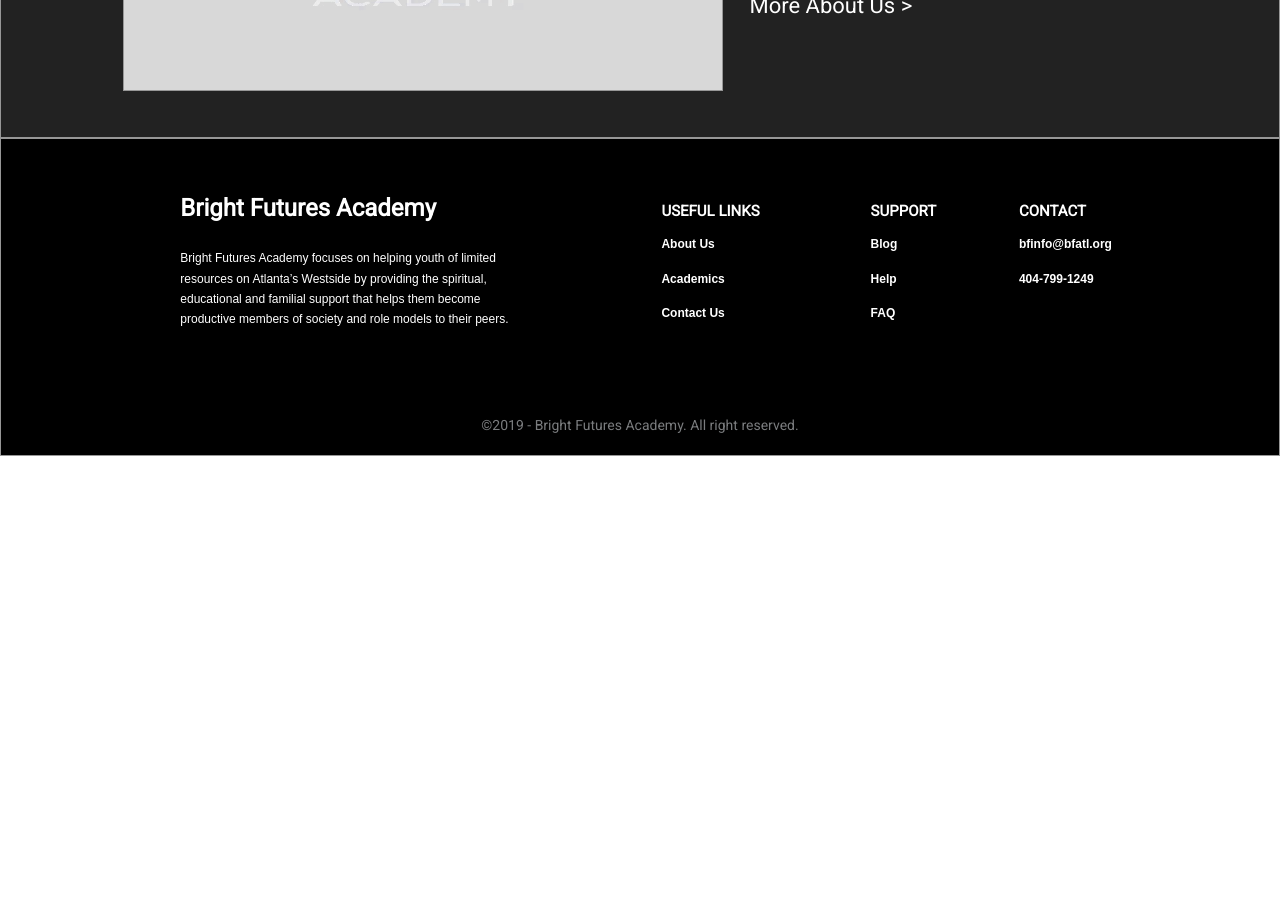
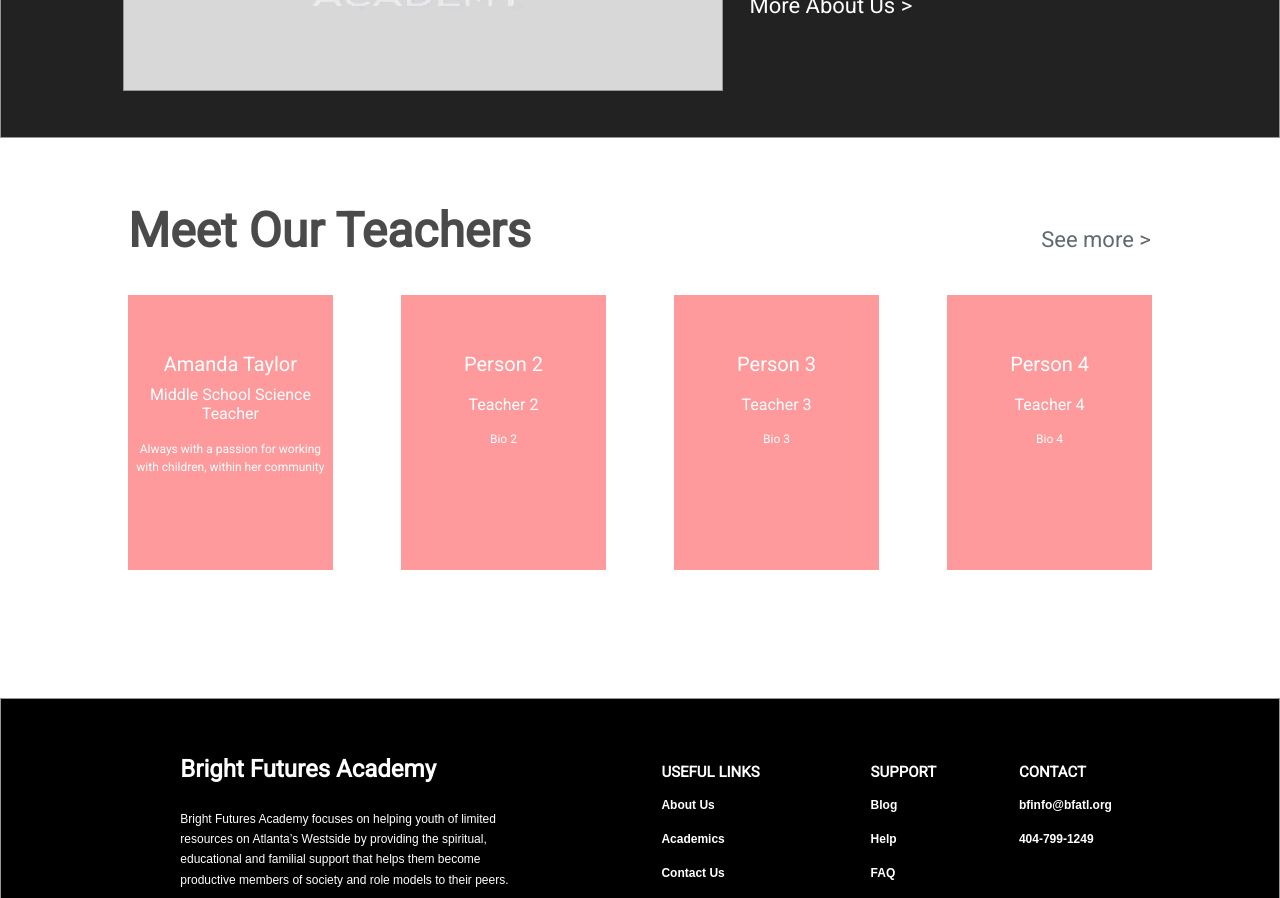
Before and after one commit to GTBitsOfGood/bright-futures-academy, a React (Create React App) app in the folder client/: page /landingPage in a window 1280 px wide. Shown: the part 500-1398 px from the top of the page. Before the commit the page ends 962 px from the top, so only its background shows below. Built offline with nearby package versions, Linux system fonts and the light colour scheme.

Commit message:
Add landing page teachers (#143)
* Add teachers card

* Teacher image background

```diff
--- /dev/null
+++ b/client/src/components/Teachers.js
@@ -0,0 +1,72 @@
+import React, { Component } from 'react';
+import logoImage from './../images'
+import './css/Teachers.css';
+
+/**
+ * Teachers component.
+ */
+class Teachers extends Component {
+
+    constructor(props) {
+        super(props);
+        this.state = {
+          teachers: [{name:"Amanda Taylor", role:"Middle School Science Teacher",
+                      bio:"Always with a passion for working with children, within her community"},
+                      {name:"Person 2", role:"Teacher 2", bio:"Bio 2"},
+                      {name:"Person 3", role:"Teacher 3", bio:"Bio 3"},
+                      {name:"Person 4", role:"Teacher 4", bio:"Bio 4"}],
+        }
+
+        this.onClickSeeMore = this.onClickSeeMore.bind(this);
+    }
+
+    onClickSeeMore() {
+        // TODO: Add page of teachers information
+        alert("See more teachers");
+    }
+
+    render() {
+        const { teachers } = this.state;
+        return (
+            <div className="card-container">
+              <div className="title-text-container">
+                <p className="Meet-Our-Teachers">
+                    Meet Our Teachers
+                </p>
+                <p className="See-More" onClick={this.onClickSeeMore}>
+                    See more >
+                </p>
+              </div>
+
+              <div className="teacher-profile-container">
+                <div src={logoImage} className="teacher-profile">
+                  <p className="Teacher-Name"> {teachers[0].name} </p>
+                  <p className="Teacher-Role"> {teachers[0].role} </p>
+                  <p className="Teacher-Bio"> {teachers[0].bio} </p>
+                </div>
+
+                <div src={logoImage} className="teacher-profile">
+                  <p className="Teacher-Name"> {teachers[1].name} </p>
+                  <p className="Teacher-Role"> {teachers[1].role} </p>
+                  <p className="Teacher-Bio"> {teachers[1].bio} </p>
+                </div>
+
+                <div src={logoImage} className="teacher-profile">
+                  <p className="Teacher-Name"> {teachers[2].name} </p>
+                  <p className="Teacher-Role"> {teachers[2].role} </p>
+                  <p className="Teacher-Bio"> {teachers[2].bio} </p>
+                </div>
+
+                <div src={logoImage} className="teacher-profile">
+                  <p className="Teacher-Name"> {teachers[3].name} </p>
+                  <p className="Teacher-Role"> {teachers[3].role} </p>
+                  <p className="Teacher-Bio"> {teachers[3].bio} </p>
+                </div>
+
+              </div>
+            </div>
+        );
+    }
+}
+
+export default Teachers;
--- /dev/null
+++ b/client/src/components/css/Teachers.css
@@ -0,0 +1,114 @@
+.card-container {
+  padding-left: 10%;
+  padding-right: 10%;
+  padding-top: 5%;
+  padding-bottom: 10%;
+}
+
+.title-text-container {
+  height: 50%;
+  /* border: solid 1px #979797; */
+  margin:auto;
+  overflow:hidden;
+  text-align:center;
+  width: 100%;
+  display: flex;
+  justify-content: space-between;
+  align-items: baseline;
+}
+
+
+
+@import url(https://fonts.googleapis.com/css?family=Roboto);
+.Meet-Our-Teachers {
+  font-family: Roboto;
+  font-size: 48px;
+  font-weight: bold;
+  font-style: normal;
+  font-stretch: normal;
+  line-height: normal;
+  letter-spacing: normal;
+  color: #4a4a4a;
+  align-items: center;
+  justify-content: left;
+  left: 50%;
+  padding-bottom: 2%
+}
+
+.See-More {
+  width: 112px;
+  height: 33px;
+  font-family: Roboto;
+  font-size: 22px;
+  font-weight: 500;
+  font-style: normal;
+  font-stretch: normal;
+  align-self: baseline;
+  letter-spacing: normal;
+  color: #5e6a6e;
+}
+
+.teacher-profile-container {
+  height: 50%;
+  margin:auto;
+  overflow:hidden;
+  text-align:center;
+  width: 100%;
+  display: flex;
+  justify-content: space-between;
+  align-items: baseline;
+}
+
+.teacher-profile {
+  width: 20%;
+  height: 275px;
+  background-color: rgba(254, 67, 73, 0.54);
+  background-image: url('./../../images/logo.png')
+}
+
+.Teacher-Name {
+  position: relative;
+  font-family: Roboto;
+  font-size: 20px;
+  font-weight: 500;
+  font-style: normal;
+  font-stretch: normal;
+  line-height: normal;
+  letter-spacing: normal;
+  text-align: center;
+  color: #ffffff;
+  top: 25%;
+  left: 50%;
+  transform: translate(-50%, -50%);
+}
+
+.Teacher-Role {
+  position: relative;
+  font-family: Roboto;
+  font-size: 16px;
+  font-weight: normal;
+  font-style: normal;
+  font-stretch: normal;
+  line-height: normal;
+  letter-spacing: normal;
+  text-align: center;
+  color: #ffffff;
+  top: 25%;
+  left: 50%;
+  transform: translate(-50%, -50%);
+}
+
+.Teacher-Bio {
+  position: relative;
+  font-family: Roboto;
+  font-size: 12px;
+  font-weight: 300;
+  font-style: normal;
+  font-stretch: normal;
+  letter-spacing: normal;
+  text-align: center;
+  color: #ffffff;
+  top: 25%;
+  left: 50%;
+  transform: translate(-50%, -50%);
+}
--- a/client/src/pages/LandingPage.js
+++ b/client/src/pages/LandingPage.js
@@ -3,6 +3,7 @@
 import LandingPageHeader from '../components/LandingPageHeader';
 import LandingPageNavbar from './../components/LandingPageNavbar';
 import AboutUs from '../components/AboutUs';
+import Teachers from '../components/Teachers';
 
 
 /**
@@ -24,6 +25,7 @@
         <LandingPageHeader />
         <LandingPageNavbar />
         <AboutUs />
+        <Teachers />
         <Footer />
       </div>
     );
```
